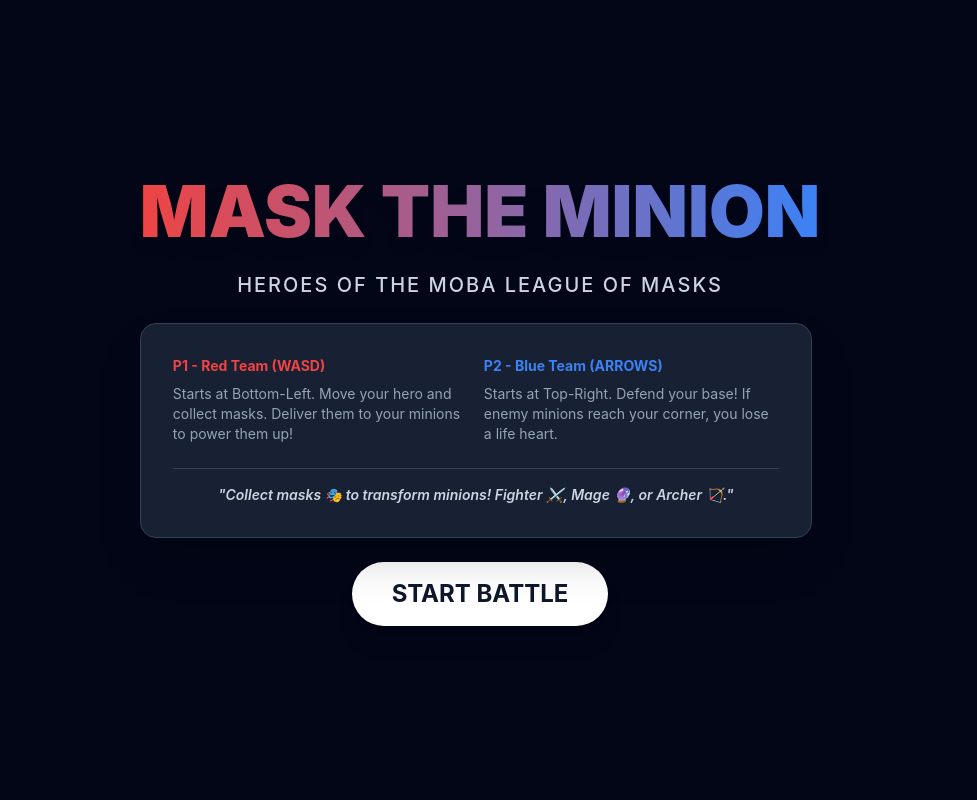
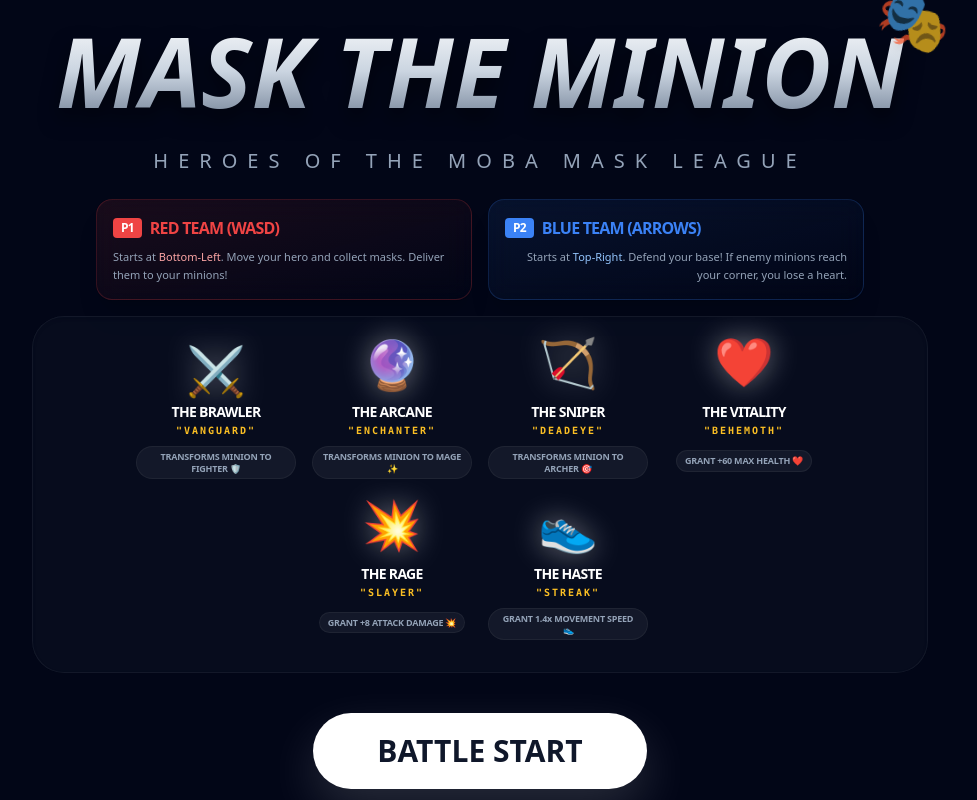
Before and after one commit to hanokhaloni/MaskTheMinion-draft, a React (Vite) app: page / in a window 1280 px wide. Shown: the whole page, without its empty margins (160-1137 px from the left). Built offline with nearby package versions, Linux system fonts and the light colour scheme.

Commit message:
Added main screen tile tutorial

```diff
--- a/App.tsx
+++ b/App.tsx
@@ -1,41 +1,99 @@
 
-import React, { useState, useEffect, useRef, useMemo } from 'react';
+import React, { useState, useEffect, useRef } from 'react';
 import { GameScene, GameStats, MaskType, getMaskIcon, getMinionIcon } from './types';
 import { GameEngine, CANVAS_WIDTH, CANVAS_HEIGHT, PATH_WIDTH } from './gameEngine';
+
+const maskIntros = [
+  { type: MaskType.CONVERT_FIGHTER, name: 'THE BRAWLER', nickname: '"VANGUARD"', effect: 'TRANSFORMS MINION TO FIGHTER 🛡️' },
+  { type: MaskType.CONVERT_MAGE, name: 'THE ARCANE', nickname: '"ENCHANTER"', effect: 'TRANSFORMS MINION TO MAGE ✨' },
+  { type: MaskType.CONVERT_ARCHER, name: 'THE SNIPER', nickname: '"DEADEYE"', effect: 'TRANSFORMS MINION TO ARCHER 🎯' },
+  { type: MaskType.BUFF_HP, name: 'THE VITALITY', nickname: '"BEHEMOTH"', effect: 'GRANT +60 MAX HEALTH ❤️' },
+  { type: MaskType.BUFF_DAMAGE, name: 'THE RAGE', nickname: '"SLAYER"', effect: 'GRANT +8 ATTACK DAMAGE 💥' },
+  { type: MaskType.BUFF_SPEED, name: 'THE HASTE', nickname: '"STREAK"', effect: 'GRANT 1.4x MOVEMENT SPEED 👟' },
+];
+
+const MaskParade: React.FC = () => {
+  const [visibleCount, setVisibleCount] = useState(0);
+
+  useEffect(() => {
+    if (visibleCount < maskIntros.length) {
+      const timer = setTimeout(() => {
+        setVisibleCount(prev => prev + 1);
+      }, 600); // Interval between each mask running in
+      return () => clearTimeout(timer);
+    }
+  }, [visibleCount]);
+
+  return (
+    <div className="min-h-64 py-8 flex flex-wrap justify-center gap-y-8 gap-x-4 overflow-hidden relative w-full max-w-4xl mx-auto bg-slate-900/40 rounded-[2rem] border border-white/5 backdrop-blur-sm shadow-inner mt-8 px-6">
+      {maskIntros.map((item, i) => (
+        <div
+          key={item.type}
+          className={`flex flex-col items-center transition-all duration-1000 ease-[cubic-bezier(0.34,1.56,0.64,1)] transform w-40
+            ${i >= visibleCount ? 'translate-x-[400%] opacity-0 scale-50' : 'translate-x-0 opacity-100 scale-100'}
+          `}
+        >
+          <div className="text-5xl mb-2 filter drop-shadow-[0_0_15px_rgba(255,255,255,0.4)] animate-bounce" style={{ animationDelay: `${i * 0.15}s` }}>
+            {getMaskIcon(item.type)}
+          </div>
+          <div className="text-center">
+            <h4 className="text-white font-black text-sm tracking-tighter uppercase leading-none mb-1">{item.name}</h4>
+            <p className="text-amber-400 font-mono text-[10px] font-bold tracking-[0.2em] mb-2">{item.nickname}</p>
+            <p className="text-slate-400 text-[9px] font-bold tracking-tight bg-white/5 px-2 py-1 rounded-full inline-block leading-tight border border-white/5">
+              {item.effect}
+            </p>
+          </div>
+        </div>
+      ))}
+    </div>
+  );
+};
 
 const App: React.FC = () => {
   const [scene, setScene] = useState<GameScene>(GameScene.INTRO);
   const [stats, setStats] = useState<GameStats | null>(null);
 
   return (
-    <div className="w-full h-screen bg-slate-950 flex flex-col items-center justify-center overflow-hidden">
+    <div className="w-full h-screen bg-slate-950 flex flex-col items-center justify-center overflow-hidden font-sans">
       {scene === GameScene.INTRO && (
-        <div className="text-center space-y-6 animate-in fade-in zoom-in duration-500">
-          <h1 className="text-7xl font-black text-transparent bg-clip-text bg-gradient-to-r from-red-500 to-blue-500 drop-shadow-lg">
+        <div className="text-center space-y-4 animate-in fade-in zoom-in duration-700 max-w-5xl px-4">
+          <div className="relative inline-block">
+             <h1 className="text-8xl font-black text-transparent bg-clip-text bg-gradient-to-b from-white via-slate-300 to-slate-500 drop-shadow-[0_10px_10px_rgba(0,0,0,0.5)] leading-tight italic">
               MASK THE MINION
             </h1>
-          <p className="text-xl text-slate-300 font-medium tracking-widest uppercase">
-            Heroes of the MOBA League of Masks
+            <div className="absolute -top-6 -right-12 text-6xl rotate-12 animate-pulse drop-shadow-lg">🎭</div>
+          </div>
+
+          <p className="text-xl text-slate-400 font-medium tracking-[0.5em] uppercase pb-2">
+            Heroes of the MOBA Mask League
           </p>
-          <div className="bg-slate-800/80 backdrop-blur-md p-8 rounded-2xl border border-slate-700 max-w-2xl text-left text-slate-400 text-sm grid grid-cols-2 gap-4 shadow-2xl">
-             <div>
-               <h3 className="font-bold text-red-500 mb-2">P1 - Red Team (WASD)</h3>
-               <p>Starts at Bottom-Left. Move your hero and collect masks. Deliver them to your minions to power them up!</p>
+
+          <div className="grid grid-cols-1 md:grid-cols-2 gap-4 text-left max-w-3xl mx-auto">
+            <div className="bg-gradient-to-br from-red-500/10 to-transparent p-4 rounded-2xl border border-red-500/20 backdrop-blur-md shadow-xl">
+               <h3 className="font-black text-red-500 mb-2 flex items-center gap-2 tracking-tighter text-base">
+                 <span className="bg-red-500 text-white px-2 py-0.5 rounded text-xs">P1</span> RED TEAM (WASD)
+               </h3>
+               <p className="text-slate-400 text-[11px] leading-relaxed font-medium">Starts at <span className="text-red-300">Bottom-Left</span>. Move your hero and collect masks. Deliver them to your minions!</p>
             </div>
-             <div>
-               <h3 className="font-bold text-blue-500 mb-2">P2 - Blue Team (ARROWS)</h3>
-               <p>Starts at Top-Right. Defend your base! If enemy minions reach your corner, you lose a life heart.</p>
-             </div>
-             <div className="col-span-2 pt-4 border-t border-slate-700 mt-2">
-                <p className="text-center font-semibold italic text-slate-300">"Collect masks 🎭 to transform minions! Fighter ⚔️, Mage 🔮, or Archer 🏹."</p>
+            <div className="bg-gradient-to-br from-blue-500/10 to-transparent p-4 rounded-2xl border border-blue-500/20 backdrop-blur-md shadow-xl">
+               <h3 className="font-black text-blue-500 mb-2 flex items-center gap-2 tracking-tighter text-base">
+                 <span className="bg-blue-500 text-white px-2 py-0.5 rounded text-xs">P2</span> BLUE TEAM (ARROWS)
+               </h3>
+               <p className="text-slate-400 text-[11px] leading-relaxed font-medium text-right">Starts at <span className="text-blue-300">Top-Right</span>. Defend your base! If enemy minions reach your corner, you lose a heart.</p>
             </div>
           </div>
+
+          <MaskParade />
+
+          <div className="pt-6">
             <button
               onClick={() => setScene(GameScene.GAME)}
-            className="px-10 py-4 bg-white text-slate-900 font-bold text-2xl rounded-full hover:scale-105 active:scale-95 transition-all shadow-xl"
+              className="group relative px-16 py-5 bg-white text-slate-900 font-black text-3xl rounded-full hover:scale-110 active:scale-95 transition-all shadow-[0_20px_50px_rgba(255,255,255,0.15)] overflow-hidden"
             >
-            START BATTLE
+              <div className="absolute inset-0 bg-gradient-to-r from-red-500 via-transparent to-blue-500 opacity-0 group-hover:opacity-20 transition-opacity" />
+              BATTLE START
             </button>
+          </div>
         </div>
       )}
 
@@ -44,33 +102,55 @@ const App: React.FC = () => {
       )}
 
       {scene === GameScene.GAMEOVER && stats && (
-        <div className="text-center space-y-8 p-12 bg-slate-800/90 backdrop-blur-xl rounded-3xl border-4 border-slate-700 animate-in slide-in-from-bottom duration-700 shadow-2xl">
-          <h2 className="text-5xl font-black mb-4">
-            VICTORY FOR <span className={stats.winner === 'Blue' ? 'text-blue-500' : 'text-red-500'}>{stats.winner?.toUpperCase()}</span>
+        <div className="text-center space-y-8 p-12 bg-slate-900/95 backdrop-blur-3xl rounded-[3rem] border-2 border-slate-800 animate-in slide-in-from-bottom-12 duration-1000 shadow-2xl max-w-3xl">
+          <div className="space-y-2">
+            <div className="text-slate-500 font-black text-sm tracking-[0.4em] uppercase">Victory Achieved</div>
+            <h2 className="text-7xl font-black mb-4 tracking-tighter">
+              TEAM <span className={stats.winner === 'Blue' ? 'text-blue-500' : 'text-red-500'}>{stats.winner?.toUpperCase()}</span>
             </h2>
+          </div>
 
           <div className="grid grid-cols-2 gap-8 text-left">
-            <div className="p-4 bg-slate-900 rounded-xl border border-red-500/30">
-               <h4 className="text-red-400 font-bold mb-2">RED TEAM (P1)</h4>
-               <p>Damage Dealt: {Math.floor(stats.redDamageDealt)}</p>
-               <p>Minions Spawned: {stats.redMinionsSpawned}</p>
+            <div className="p-6 bg-slate-950 rounded-3xl border border-red-500/20 shadow-inner">
+               <h4 className="text-red-400 font-black text-sm tracking-widest mb-4 uppercase">RED PERFORMANCE</h4>
+               <div className="space-y-2">
+                 <div className="flex justify-between items-end">
+                    <span className="text-slate-500 text-[10px] font-bold uppercase">Total Damage</span>
+                    <span className="text-white font-mono text-xl">{Math.floor(stats.redDamageDealt)}</span>
                  </div>
-            <div className="p-4 bg-slate-900 rounded-xl border border-blue-500/30">
-               <h4 className="text-blue-400 font-bold mb-2">BLUE TEAM (P2)</h4>
-               <p>Damage Dealt: {Math.floor(stats.blueDamageDealt)}</p>
-               <p>Minions Spawned: {stats.blueMinionsSpawned}</p>
+                 <div className="flex justify-between items-end">
+                    <span className="text-slate-500 text-[10px] font-bold uppercase">Army Size</span>
+                    <span className="text-white font-mono text-xl">{stats.redMinionsSpawned}</span>
+                 </div>
+               </div>
+            </div>
+            <div className="p-6 bg-slate-950 rounded-3xl border border-blue-500/20 shadow-inner">
+               <h4 className="text-blue-400 font-black text-sm tracking-widest mb-4 uppercase">BLUE PERFORMANCE</h4>
+               <div className="space-y-2 text-right">
+                 <div className="flex justify-between items-end">
+                    <span className="text-slate-500 text-[10px] font-bold uppercase">Total Damage</span>
+                    <span className="text-white font-mono text-xl">{Math.floor(stats.blueDamageDealt)}</span>
+                 </div>
+                 <div className="flex justify-between items-end border-t border-white/5 pt-2">
+                    <span className="text-slate-500 text-[10px] font-bold uppercase">Army Size</span>
+                    <span className="text-white font-mono text-xl">{stats.blueMinionsSpawned}</span>
+                 </div>
+               </div>
             </div>
           </div>
 
-          <div className="text-slate-400 text-lg">
-            Match Duration: {Math.floor(stats.matchTime / 60)}m {stats.matchTime % 60}s
+          <div className="flex items-center justify-center gap-4 text-slate-500 text-sm font-bold tracking-widest uppercase">
+            <span>Match Duration</span>
+            <span className="text-white bg-slate-800 px-3 py-1 rounded-lg">
+              {Math.floor(stats.matchTime / 60)}:{ (stats.matchTime % 60).toString().padStart(2, '0') }
+            </span>
           </div>
 
           <button
             onClick={() => setScene(GameScene.GAME)}
-            className="px-8 py-3 bg-gradient-to-r from-red-600 to-blue-600 text-white font-bold rounded-xl hover:opacity-90 transition-all shadow-lg"
+            className="w-full py-5 bg-gradient-to-r from-red-600 to-blue-600 text-white font-black text-xl rounded-2xl hover:brightness-110 active:scale-95 transition-all shadow-xl tracking-tighter"
           >
-            PLAY AGAIN
+            RE-ENTER THE ARENA
           </button>
         </div>
       )}
@@ -95,7 +175,6 @@ const GameView: React.FC<GameViewProps> = ({ onGameOver }) => {
     wave: 30
   });
 
-  // Procedurally generate the map background once
   const generateMap = () => {
     const canvas = document.createElement('canvas');
     canvas.width = CANVAS_WIDTH;
@@ -103,14 +182,12 @@ const GameView: React.FC<GameViewProps> = ({ onGameOver }) => {
     const ctx = canvas.getContext('2d');
     if (!ctx) return canvas;
 
-    // 1. Dark Wilderness Background
     const bgGradient = ctx.createRadialGradient(CANVAS_WIDTH/2, CANVAS_HEIGHT/2, 0, CANVAS_WIDTH/2, CANVAS_HEIGHT/2, CANVAS_WIDTH);
     bgGradient.addColorStop(0, '#0f172a');
     bgGradient.addColorStop(1, '#020617');
     ctx.fillStyle = bgGradient;
     ctx.fillRect(0, 0, CANVAS_WIDTH, CANVAS_HEIGHT);
 
-    // 2. Add some "Nature" texture (Subtle circles)
     ctx.fillStyle = 'rgba(22, 101, 52, 0.1)';
     for (let i = 0; i < 40; i++) {
         ctx.beginPath();
@@ -118,8 +195,6 @@ const GameView: React.FC<GameViewProps> = ({ onGameOver }) => {
         ctx.fill();
     }
 
-    // 3. Draw the Path (Diagonal)
-    // We'll draw several layers for a rich look
     ctx.strokeStyle = '#334155';
     ctx.lineWidth = PATH_WIDTH + 10;
     ctx.beginPath();
@@ -127,7 +202,6 @@ const GameView: React.FC<GameViewProps> = ({ onGameOver }) => {
     ctx.lineTo(0, CANVAS_HEIGHT);
     ctx.stroke();
 
-    // Inner stone path
     ctx.strokeStyle = '#1e293b';
     ctx.lineWidth = PATH_WIDTH - 4;
     ctx.beginPath();
@@ -135,7 +209,6 @@ const GameView: React.FC<GameViewProps> = ({ onGameOver }) => {
     ctx.lineTo(0, CANVAS_HEIGHT);
     ctx.stroke();
 
-    // Stone Texture/Cracks on path
     ctx.strokeStyle = 'rgba(255, 255, 255, 0.05)';
     ctx.lineWidth = 1;
     for (let i = 0; i < 200; i++) {
@@ -147,24 +220,19 @@ const GameView: React.FC<GameViewProps> = ({ onGameOver }) => {
         ctx.stroke();
     }
 
-    // Path Borders (Glowing Runes effect)
     ctx.strokeStyle = 'rgba(255, 255, 255, 0.1)';
     ctx.setLineDash([10, 20]);
     ctx.lineWidth = 2;
-    // Left border
     ctx.beginPath();
     ctx.moveTo(CANVAS_WIDTH - PATH_WIDTH/2, -PATH_WIDTH/2);
     ctx.lineTo(-PATH_WIDTH/2, CANVAS_HEIGHT + PATH_WIDTH/2);
     ctx.stroke();
-    // Right border
     ctx.beginPath();
     ctx.moveTo(CANVAS_WIDTH + PATH_WIDTH/2, PATH_WIDTH/2);
     ctx.lineTo(PATH_WIDTH/2, CANVAS_HEIGHT - PATH_WIDTH/2);
     ctx.stroke();
     ctx.setLineDash([]);
 
-    // 4. Draw Bases
-    // Red Base (Bottom Left)
     const redBaseX = 80;
     const redBaseY = CANVAS_HEIGHT - 80;
     ctx.fillStyle = 'rgba(220, 38, 38, 0.2)';
@@ -175,7 +243,6 @@ const GameView: React.FC<GameViewProps> = ({ onGameOver }) => {
     ctx.lineWidth = 4;
     ctx.stroke();
 
-    // Blue Base (Top Right)
     const blueBaseX = CANVAS_WIDTH - 80;
     const blueBaseY = 80;
     ctx.fillStyle = 'rgba(37, 99, 235, 0.2)';
@@ -186,7 +253,6 @@ const GameView: React.FC<GameViewProps> = ({ onGameOver }) => {
     ctx.lineWidth = 4;
     ctx.stroke();
 
-    // 5. Grid Overlay
     ctx.strokeStyle = 'rgba(255, 255, 255, 0.03)';
     ctx.lineWidth = 1;
     for (let x = 0; x < CANVAS_WIDTH; x += 40) {
@@ -200,9 +266,7 @@ const GameView: React.FC<GameViewProps> = ({ onGameOver }) => {
   };
 
   useEffect(() => {
-    // Generate the procedural map once
     offscreenCanvasRef.current = generateMap();
-
     const engine = new GameEngine(onGameOver);
     engineRef.current = engine;
 
@@ -224,13 +288,10 @@ const GameView: React.FC<GameViewProps> = ({ onGameOver }) => {
       if (!ctx || !engineRef.current) return;
       const engine = engineRef.current;
 
-      // 1. Draw Map Background from offscreen canvas
       if (offscreenCanvasRef.current) {
         ctx.drawImage(offscreenCanvasRef.current, 0, 0);
       }
 
-      // 2. Draw Game Objects
-      // Draw Masks
       engine.masks.forEach(m => {
         if (!m.active) return;
         ctx.fillStyle = 'rgba(0,0,0,0.3)';
@@ -243,7 +304,6 @@ const GameView: React.FC<GameViewProps> = ({ onGameOver }) => {
         const floatY = m.y + Math.sin(Date.now() / 200) * 5;
         ctx.fillText(getMaskIcon(m.type), m.x, floatY);
 
-        // Aura
         ctx.strokeStyle = 'rgba(255, 255, 255, 0.4)';
         ctx.lineWidth = 2;
         ctx.beginPath();
@@ -251,7 +311,6 @@ const GameView: React.FC<GameViewProps> = ({ onGameOver }) => {
         ctx.stroke();
       });
 
-      // Towers
       engine.towers.forEach(t => {
         if (t.hp <= 0) {
           ctx.fillStyle = 'rgba(30, 41, 59, 0.8)';
@@ -263,7 +322,6 @@ const GameView: React.FC<GameViewProps> = ({ onGameOver }) => {
           return;
         }
 
-        // Base Shadow
         ctx.fillStyle = 'rgba(0,0,0,0.4)';
         ctx.beginPath();
         ctx.arc(t.x, t.y + 10, t.radius, 0, Math.PI * 2);
@@ -279,42 +337,35 @@ const GameView: React.FC<GameViewProps> = ({ onGameOver }) => {
         ctx.stroke();
         ctx.shadowBlur = 0;
 
-        // Tower Emblem
         ctx.fillStyle = 'white';
         ctx.font = 'bold 20px sans-serif';
         ctx.textAlign = 'center';
         ctx.fillText('♜', t.x, t.y + 7);
 
-        // HP Bar
         ctx.fillStyle = '#0f172a';
         ctx.fillRect(t.x - 30, t.y - 45, 60, 8);
         ctx.fillStyle = t.side === 'Blue' ? '#3b82f6' : '#ef4444';
         ctx.fillRect(t.x - 30, t.y - 45, 60 * (t.hp / t.maxHp), 8);
       });
 
-      // Minions
       engine.minions.forEach(m => {
         const opacity = m.active ? 1 : Math.max(0, 1 - (m.deathTimer / 30));
         ctx.globalAlpha = opacity;
 
-        // Shadow
         ctx.fillStyle = 'rgba(0,0,0,0.3)';
         ctx.beginPath();
         ctx.ellipse(m.x, m.y + m.radius - 2, m.radius * 0.8, 4, 0, 0, Math.PI * 2);
         ctx.fill();
 
-        // Body
         ctx.fillStyle = m.color;
         ctx.beginPath();
         ctx.arc(m.x, m.y, m.radius, 0, Math.PI * 2);
         ctx.fill();
 
-        // Highlight stroke
         ctx.strokeStyle = m.hasMask ? '#facc15' : 'white';
         ctx.lineWidth = m.hasMask ? 3 : 1.5;
         ctx.stroke();
 
-        // Icon
         ctx.fillStyle = '#fff';
         ctx.font = '18px serif';
         ctx.textAlign = 'center';
@@ -322,7 +373,6 @@ const GameView: React.FC<GameViewProps> = ({ onGameOver }) => {
         ctx.fillText(getMinionIcon(m.type), m.x, m.y);
 
         if (m.active) {
-            // HP Bar
             ctx.fillStyle = '#0f172a';
             ctx.fillRect(m.x - 15, m.y - 25, 30, 5);
             ctx.fillStyle = m.side === 'Blue' ? '#60a5fa' : '#f87171';
@@ -331,15 +381,12 @@ const GameView: React.FC<GameViewProps> = ({ onGameOver }) => {
         ctx.globalAlpha = 1;
       });
 
-      // Heroes
       engine.heroes.forEach(h => {
-        // Shadow
         ctx.fillStyle = 'rgba(0,0,0,0.4)';
         ctx.beginPath();
         ctx.ellipse(h.x, h.y + h.radius - 2, h.radius * 0.9, 6, 0, 0, Math.PI * 2);
         ctx.fill();
 
-        // Body Glow
         ctx.shadowBlur = 25;
         ctx.shadowColor = h.color;
         ctx.fillStyle = h.color;
@@ -347,20 +394,17 @@ const GameView: React.FC<GameViewProps> = ({ onGameOver }) => {
         ctx.arc(h.x, h.y, h.radius, 0, Math.PI * 2);
         ctx.fill();
 
-        // Outline
         ctx.strokeStyle = '#fff';
         ctx.lineWidth = 3;
         ctx.stroke();
         ctx.shadowBlur = 0;
 
-        // Current Mask Display
         if (h.currentMask) {
           ctx.font = '32px serif';
           ctx.textAlign = 'center';
           const floatY = h.y - 55 + Math.sin(Date.now() / 150) * 8;
           ctx.fillText(getMaskIcon(h.currentMask), h.x, floatY);
 
-          // Selection Halo
           ctx.strokeStyle = 'rgba(255, 255, 255, 0.3)';
           ctx.setLineDash([2, 2]);
           ctx.beginPath();
@@ -369,13 +413,11 @@ const GameView: React.FC<GameViewProps> = ({ onGameOver }) => {
           ctx.setLineDash([]);
         }
 
-        // Label
         ctx.fillStyle = 'white';
         ctx.font = 'bold 12px sans-serif';
         ctx.fillText(h.side === 'Red' ? 'P1' : 'P2', h.x, h.y + 4);
       });
 
-      // Projectiles
       engine.projectiles.forEach(p => {
         ctx.fillStyle = p.color;
         ctx.shadowBlur = 12;
@@ -385,13 +427,12 @@ const GameView: React.FC<GameViewProps> = ({ onGameOver }) => {
         ctx.fill();
         ctx.shadowBlur = 0;
 
-        // Trail
         ctx.strokeStyle = p.color;
         ctx.globalAlpha = 0.4;
         ctx.lineWidth = p.radius;
         ctx.beginPath();
         ctx.moveTo(p.x, p.y);
-        ctx.lineTo(p.x - 10, p.y - 10); // Simple trail
+        ctx.lineTo(p.x - 10, p.y - 10);
         ctx.stroke();
         ctx.globalAlpha = 1;
       });
@@ -446,11 +487,11 @@ const GameView: React.FC<GameViewProps> = ({ onGameOver }) => {
         ref={canvasRef}
         width={CANVAS_WIDTH}
         height={CANVAS_HEIGHT}
-        className="rounded-3xl shadow-[0_0_60px_rgba(0,0,0,0.8)] border-8 border-slate-800"
+        className="rounded-[3rem] shadow-[0_0_100px_rgba(0,0,0,1)] border-8 border-slate-900 ring-1 ring-white/10"
       />
 
-      <div className="absolute bottom-10 left-10 pointer-events-none opacity-50 text-white font-bold text-xs bg-slate-900/50 px-3 py-1 rounded-full">
-        P1 (RED): WASD | P2 (BLUE): ARROWS
+      <div className="absolute bottom-10 left-10 pointer-events-none opacity-40 text-white font-black text-[10px] tracking-widest bg-slate-950/80 px-4 py-1.5 rounded-full border border-white/5">
+        P1 RED (WASD) • P2 BLUE (ARROWS)
       </div>
     </div>
   );
```
Lines whose indentation alone changed are shown as unchanged.
